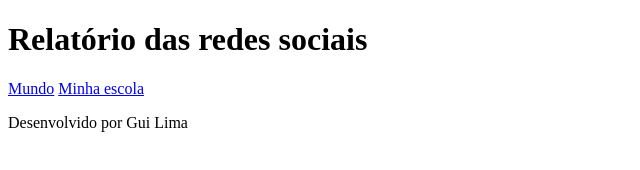
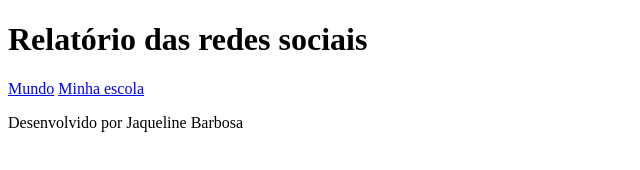
Before and after one commit to JaquelineBarbosa98/Ci-ncia-de-Dados, a plain HTML site: page index.html in a window 1280 px wide. Shown: the full height of the page, 0-640 px from the left. Drawn offline with Linux system fonts and the light colour scheme.

Commit message:
Update index.html

```diff
--- a/index.html
+++ b/index.html
@@ -19,8 +19,7 @@
         </section>
     </main>
     <footer>
-        <p>Desenvolvido por Gui Lima</p>
+        <p>Desenvolvido por Jaqueline Barbosa</p>
     </footer>
 </body>
-
 </html>
```
